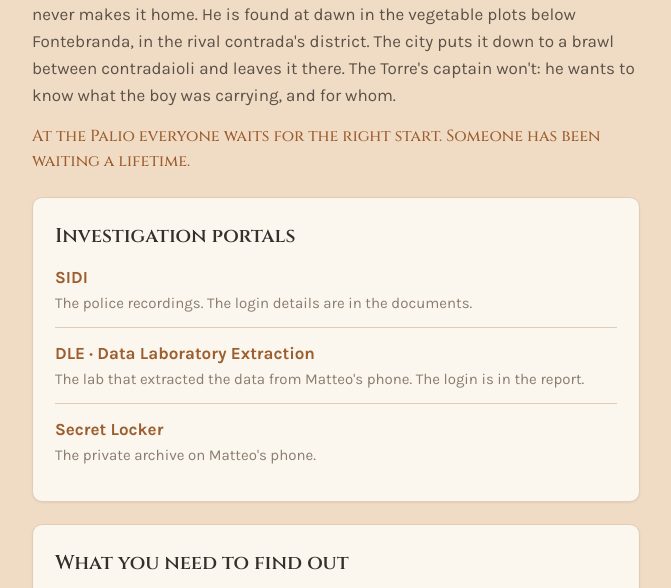
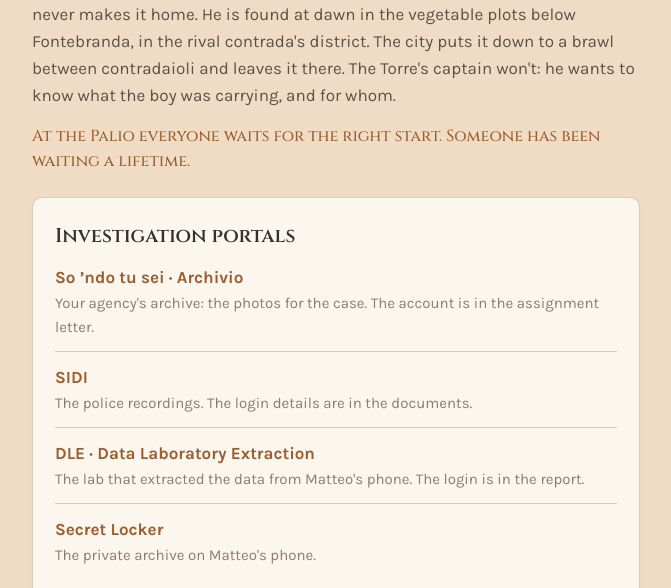
Before and after one commit to coldinkgames/202610-01, a plain HTML site: page index.html in a window 1280 px wide. Shown: the part 208-796 px from the top of the page, without its empty margins (304-975 px from the left). Drawn offline with Linux system fonts and the light colour scheme.

Commit message:
Pagina del caso: link all'archivio dell'agenzia
Co-Authored-By: Claude Opus 5.5 <noreply@anthropic.com>

```diff
--- a/index.html
+++ b/index.html
@@ -22,6 +22,7 @@
   <div class="scheda">
     <h2 data-t="portali"></h2>
     <ul class="portali">
+      <li><a href="agenzia/">So ’ndo tu sei · Archivio</a><span data-t="agenzia"></span></li>
       <li><a href="sidi/">SIDI</a><span data-t="sidi"></span></li>
       <li><a href="dle/">DLE · Data Laboratory Extraction</a><span data-t="dle"></span></li>
       <li><a href="secret-locker/">Secret Locker</a><span data-t="locker"></span></li>
@@ -46,7 +47,7 @@
 const T = {
   it: { caso: "Caso", lancio: "Siena, agosto. La notte prima del Palio un ragazzo della Torre non torna a casa. Lo trovano all'alba negli orti sotto Fontebranda, nel rione della contrada nemica. In città parlano di una lite fra contradaioli e la chiudono lì. Il capitano della Torre no: vuole sapere che cosa portava quel ragazzo, e per chi.",
         motto: "Al Palio tutti aspettano la mossa giusta. Qualcuno l'ha aspettata una vita.",
-        portali: "Portali dell'indagine", sidi: "Le registrazioni della polizia. Le credenziali sono nei documenti.",
+        portali: "Portali dell'indagine", agenzia: "L'archivio della vostra agenzia: le foto della pratica. L'account è nella lettera di incarico.", sidi: "Le registrazioni della polizia. Le credenziali sono nei documenti.",
         dle: "Il laboratorio che ha estratto i dati dal telefono di Matteo. L'accesso è nel rapporto.",
         locker: "L'archivio privato sul telefono di Matteo.",
         rapporto: "Che cosa dovete scoprire", rapporto_testo: "Cinque domande, a cui risponderete alla fine della partita. Le trovate anche stampate nella scatola.",
@@ -55,7 +56,7 @@ const T = {
         piede: "Materiale di gioco Cold Ink. Persone e fatti del caso sono inventati." },
   en: { caso: "Case", lancio: "Siena, August. On the night before the Palio, a boy from the Torre contrada never makes it home. He is found at dawn in the vegetable plots below Fontebranda, in the rival contrada's district. The city puts it down to a brawl between contradaioli and leaves it there. The Torre's captain won't: he wants to know what the boy was carrying, and for whom.",
         motto: "At the Palio everyone waits for the right start. Someone has been waiting a lifetime.",
-        portali: "Investigation portals", sidi: "The police recordings. The login details are in the documents.",
+        portali: "Investigation portals", agenzia: "Your agency's archive: the photos for the case. The account is in the assignment letter.", sidi: "The police recordings. The login details are in the documents.",
         dle: "The lab that extracted the data from Matteo's phone. The login is in the report.",
         locker: "The private archive on Matteo's phone.",
         rapporto: "What you need to find out", rapporto_testo: "Five questions to answer at the end of the game. You will also find them printed in the box.",
```
